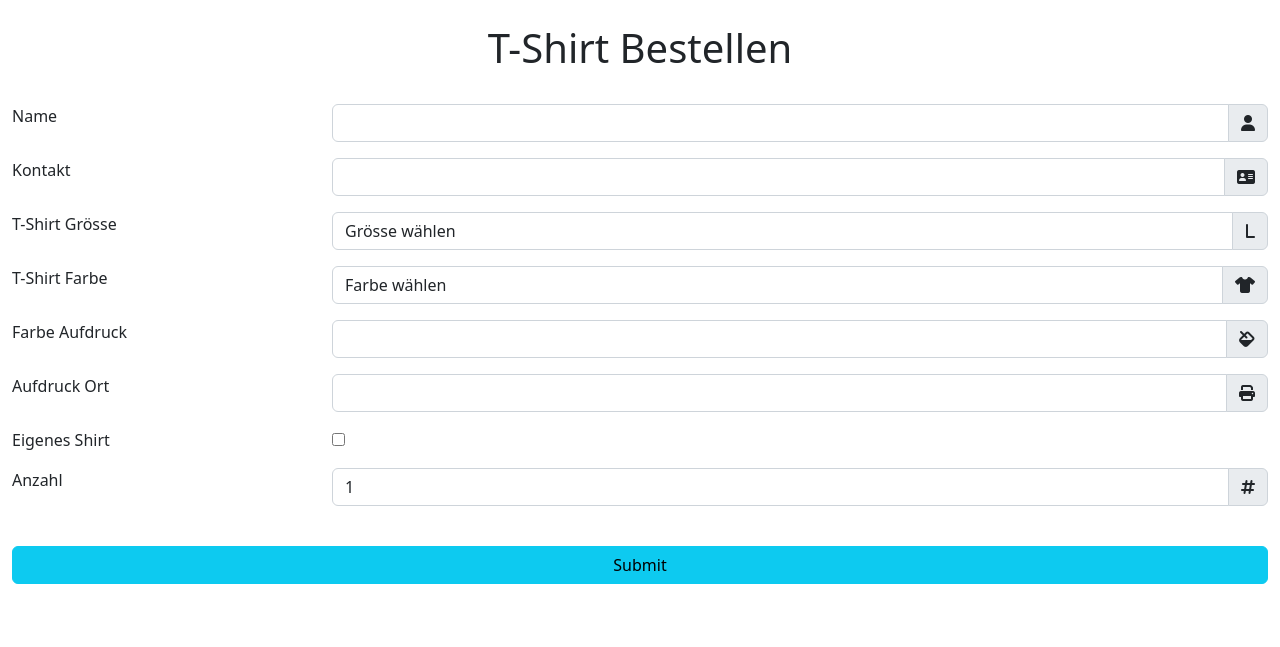
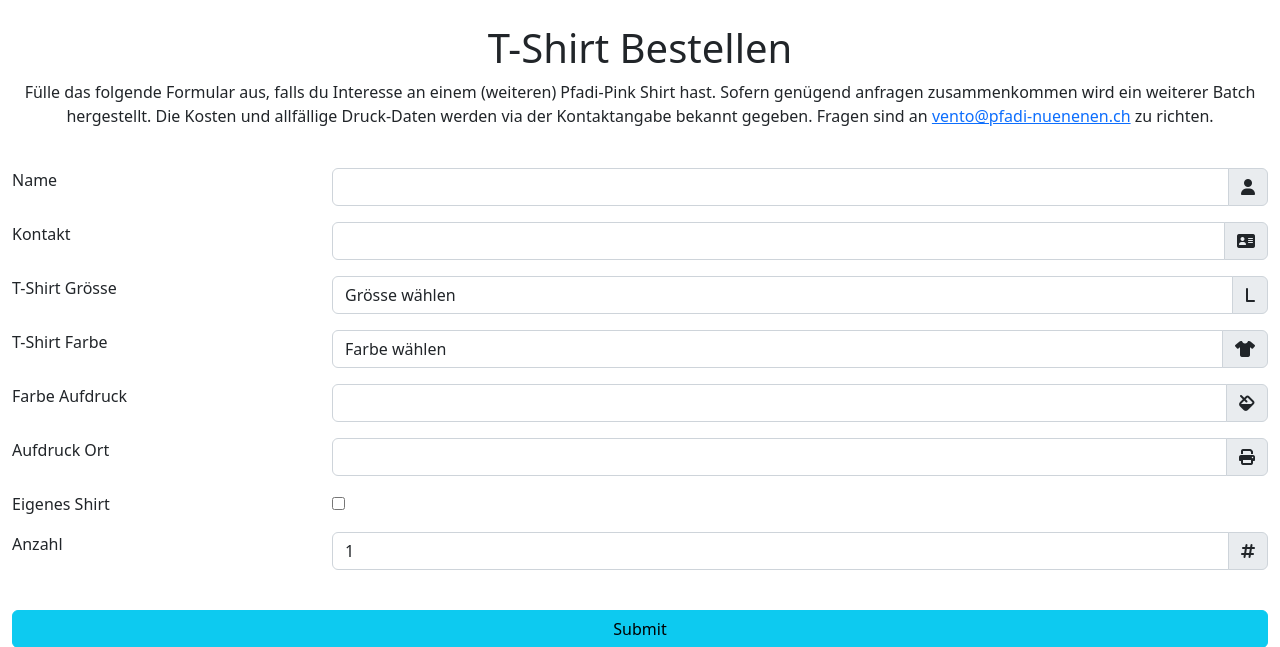
Before and after one commit to Vento-Nuenenen/miniMarket, a PHP site: page / in a window 1280 px wide. Shown: the top 647 px of the page. Run offline with PHP 8.4, Linux system fonts and the light colour scheme; some libraries are stand-ins or nearby versions.

Commit message:
Update index.php

```diff
--- a/index.php
+++ b/index.php
@@ -13,6 +13,14 @@
         <main class="py-4">
             <div class="container-fluid text-center">
                 <h1>T-Shirt Bestellen</h1>
+
+                <p>
+                    Fülle das folgende Formular aus, falls du Interesse an einem (weiteren) Pfadi-Pink Shirt hast.
+                    Sofern genügend anfragen zusammenkommen wird ein weiterer Batch hergestellt.
+
+                    Die Kosten und allfällige Druck-Daten werden via der Kontaktangabe bekannt gegeben.
+                    Fragen sind an <a href="mailto:vento@pfadi-nuenenen.ch">vento@pfadi-nuenenen.ch</a> zu richten.
+                </p>
             </div>
 
             <br />
```
